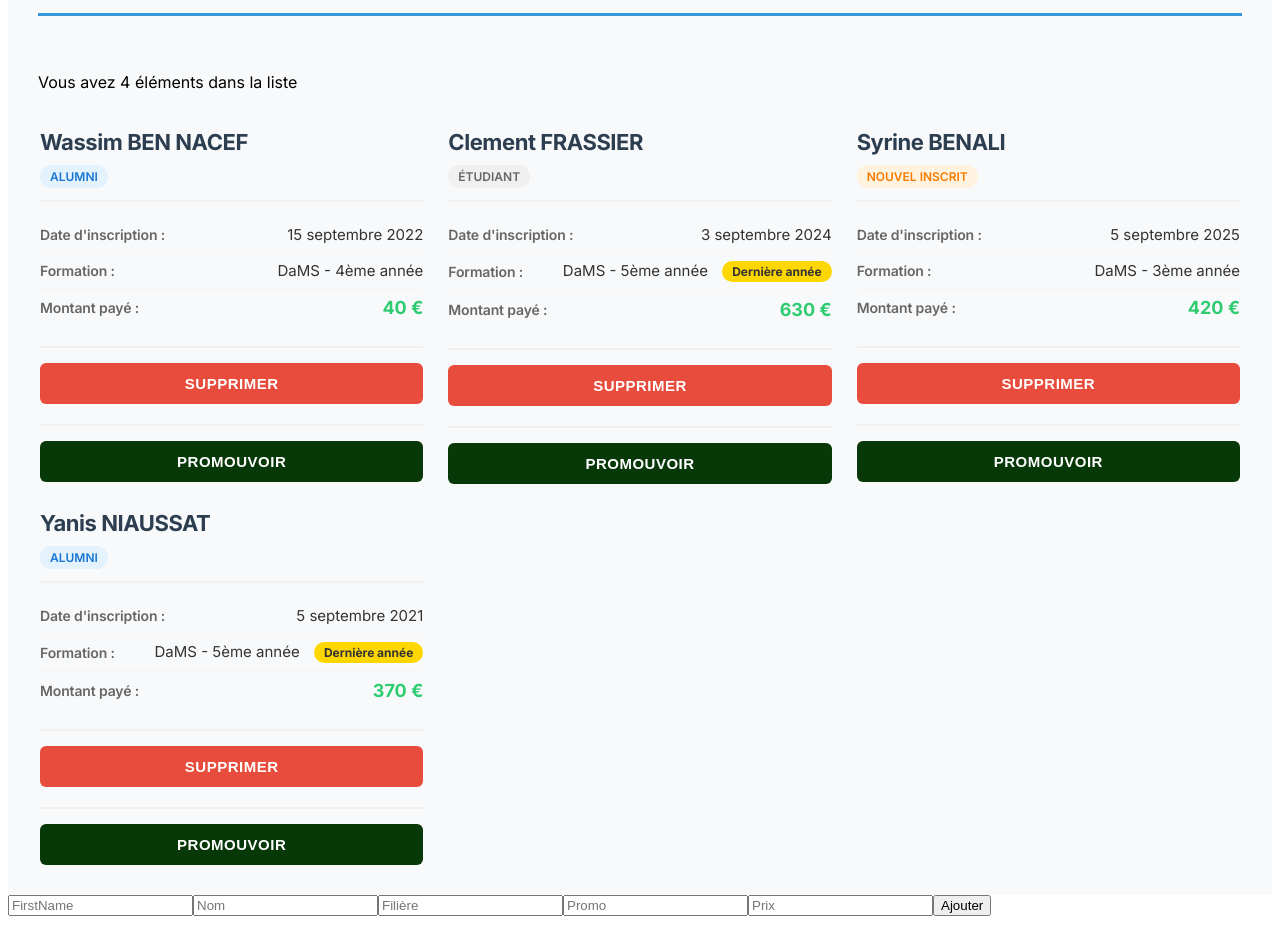
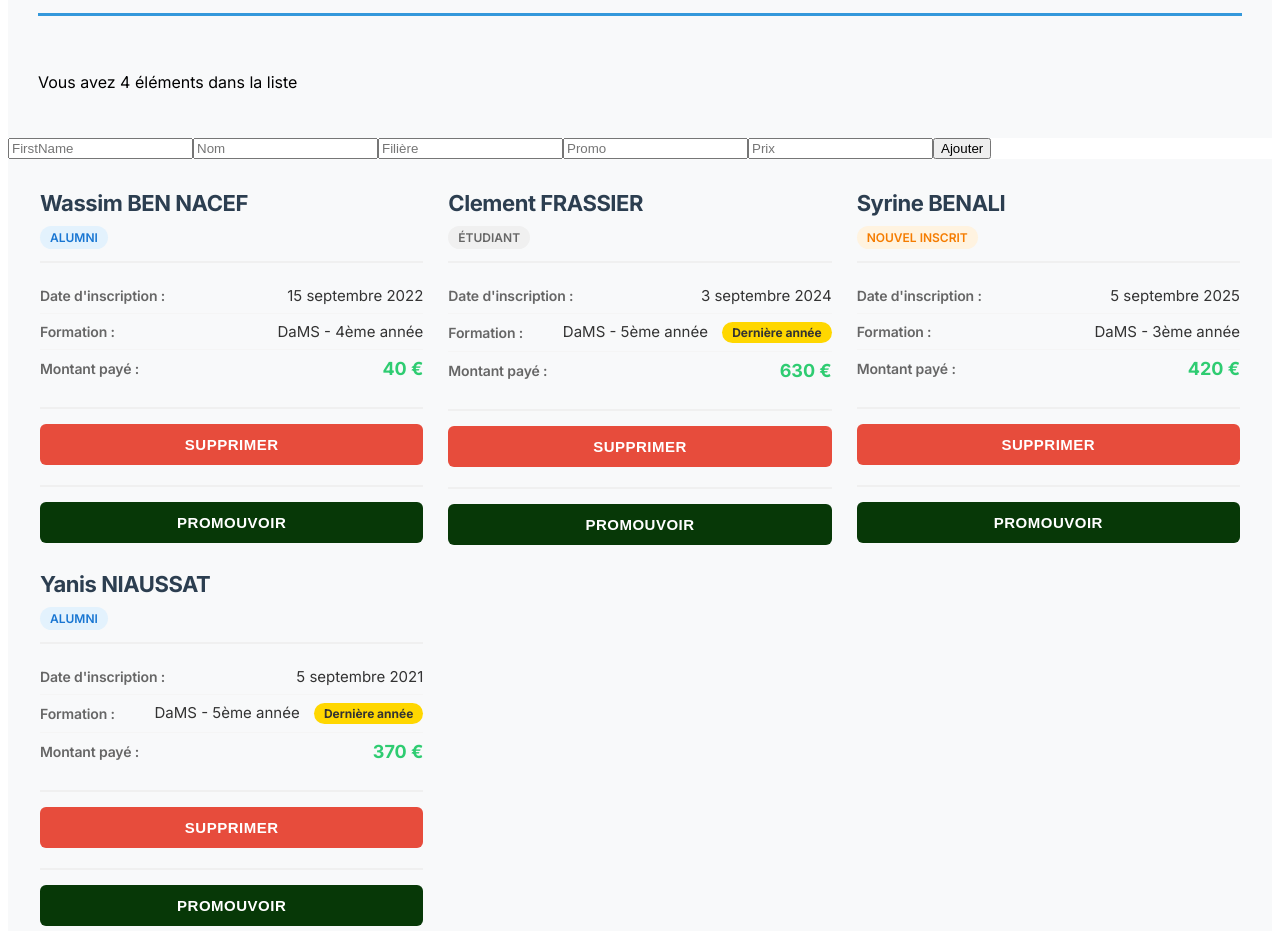
Before and after one commit to wassim-png/AWI-Student-App, an Angular app in the folder student-app/: page / in a window 1280 px wide. Shown: the part 100-1031 px from the top of the page. Built offline with nearby package versions, Linux system fonts and the light colour scheme.

Commit message:
Arrangement des containers d'affichage

```diff
--- a/student-app/src/student/student-list/student-list.css
+++ b/student-app/src/student/student-list/student-list.css
@@ -10,7 +10,6 @@
   gap: 20px;
   padding: 30px;
   background-color: #f8f9fa;
-  min-height: 100vh;
   -webkit-font-smoothing: antialiased;
   -moz-osx-font-smoothing: grayscale;
 }
--- a/student-app/src/student/student-list/student-list.html
+++ b/student-app/src/student/student-list/student-list.html
@@ -5,6 +5,17 @@
 
   <p>Vous avez {{ svc.students().length }} éléments dans la liste</p>
 
+</div>
+  <input #firstNameInput type="text" placeholder="FirstName">
+  <input #nameInput type="text" placeholder="Nom">
+  <input #filiereInput type="text" placeholder="Filière">
+  <input #promoInput type="number" placeholder="Promo">
+  <input #prixInput type="number" placeholder="Prix">
+  <button (click)="add(firstNameInput.value, nameInput.value, filiereInput.value, +promoInput.value, +prixInput.value)">
+  Ajouter
+  </button>
+
+<div class="students-container">
   <div class="students-grid">
     @for (s of svc.students(); track s.id) {
       <app-student-card
@@ -15,12 +26,3 @@
       }
   </div>
 </div>
-
-  <input #firstNameInput type="text" placeholder="FirstName">
-  <input #nameInput type="text" placeholder="Nom">
-  <input #filiereInput type="text" placeholder="Filière">
-  <input #promoInput type="number" placeholder="Promo">
-  <input #prixInput type="number" placeholder="Prix">
-  <button (click)="add(firstNameInput.value, nameInput.value, filiereInput.value, +promoInput.value, +prixInput.value)">
-  Ajouter
-  </button>
```
